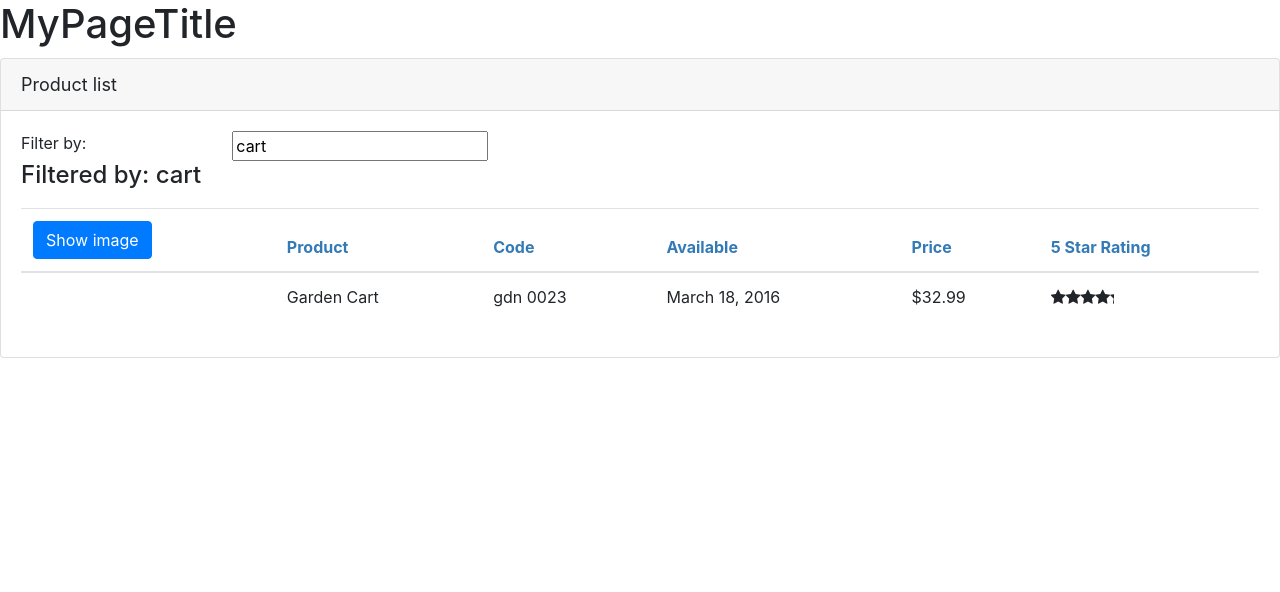
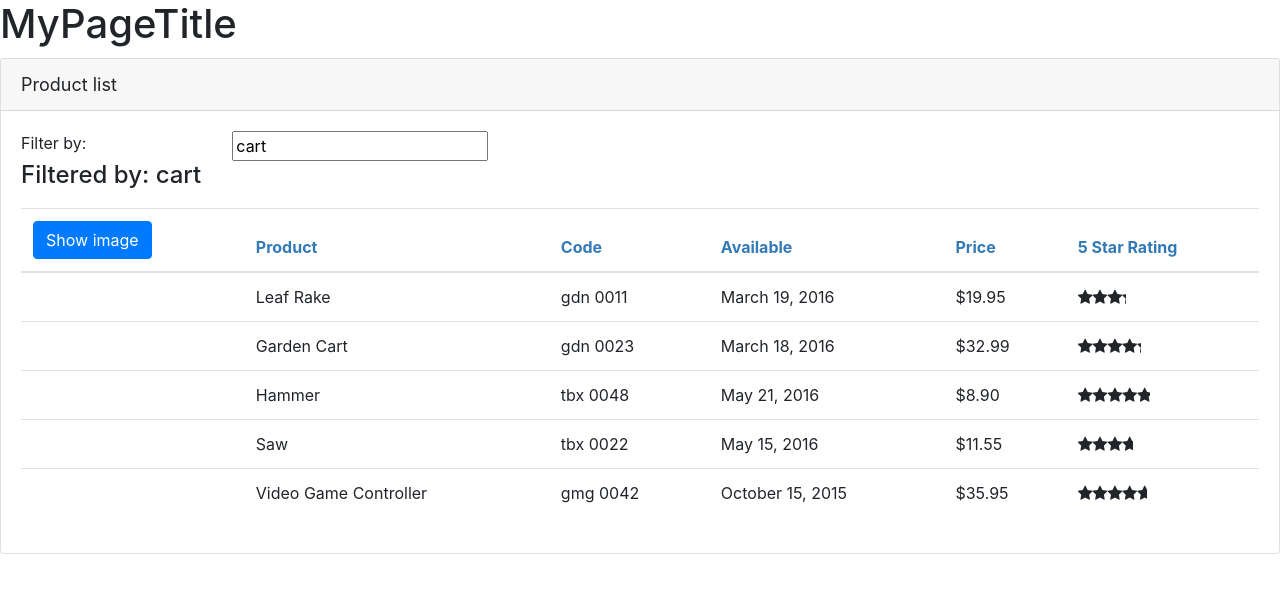
Before and after one commit to pseudoinsp/AngularIntro, an Angular app: page / in a window 1280 px wide. Shown: the top 592 px of the page. Built offline with nearby package versions, Linux system fonts and the light colour scheme.

Commit message:
After Module 9 (Services, Dependency injection).

```diff
--- a/src/app/products/product-list.component.ts
+++ b/src/app/products/product-list.component.ts
@@ -1,5 +1,6 @@
 import { Component, OnInit } from "@angular/core";
 import { IProduct } from "./product";
+import { ProductService } from "./product.service";
 
 @Component({
     selector: 'pm-products',
@@ -22,42 +23,9 @@
     }
 
     filteredProducts: IProduct[];
-    products: IProduct[] = [
-        {
-            "productId": 1,
-            "productName": "Leaf Rake",
-            "productCode": "GDN-0011",
-            "releaseDate": "March 19, 2016",
-            "description": "Leaf rake with 48-inch wooden handle.",
-            "price": 19.95,
-            "starRating": 3.2,
-            "imageUrl": "https://openclipart.org/image/300px/svg_to_png/26215/Anonymous_Leaf_Rake.png"
-          },
-          {
-            "productId": 2,
-            "productName": "Garden Cart",
-            "productCode": "GDN-0023",
-            "releaseDate": "March 18, 2016",
-            "description": "15 gallon capacity rolling garden cart",
-            "price": 32.99,
-            "starRating": 4.2,
-            "imageUrl": "https://openclipart.org/image/300px/svg_to_png/58471/garden_cart.png"
-          },
-          {
-            "productId": 5,
-            "productName": "Hammer",
-            "productCode": "TBX-0048",
-            "releaseDate": "May 21, 2016",
-            "description": "Curved claw steel hammer",
-            "price": 8.9,
-            "starRating": 4.8,
-            "imageUrl": "https://openclipart.org/image/300px/svg_to_png/73/rejon_Hammer.png"
-          }
-    ];
+    products: IProduct[];
 
-    constructor() {
-        this.filteredProducts = this.products;
-        this.listFilter = 'cart';
+    constructor(private productService: ProductService) {
     }
 
     performFilter(filterBy: string): IProduct[] {
@@ -75,6 +43,7 @@
     }
 
     ngOnInit(): void {
-        console.log('In OnInit');
+        this.products = this.productService.getProducts();
+        this.filteredProducts = this.products;
     }
 }
--- /dev/null
+++ b/src/app/products/product.service.ts
@@ -0,0 +1,62 @@
+import { Injectable } from "@angular/core";
+import { IProduct } from "./product";
+
+@Injectable({
+    providedIn: 'root'
+})
+export class ProductService {
+    getProducts(): IProduct[] {
+        return [
+            {
+              "productId": 1,
+              "productName": "Leaf Rake",
+              "productCode": "GDN-0011",
+              "releaseDate": "March 19, 2016",
+              "description": "Leaf rake with 48-inch wooden handle.",
+              "price": 19.95,
+              "starRating": 3.2,
+              "imageUrl": "https://openclipart.org/image/300px/svg_to_png/26215/Anonymous_Leaf_Rake.png"
+            },
+            {
+              "productId": 2,
+              "productName": "Garden Cart",
+              "productCode": "GDN-0023",
+              "releaseDate": "March 18, 2016",
+              "description": "15 gallon capacity rolling garden cart",
+              "price": 32.99,
+              "starRating": 4.2,
+              "imageUrl": "https://openclipart.org/image/300px/svg_to_png/58471/garden_cart.png"
+            },
+            {
+              "productId": 5,
+              "productName": "Hammer",
+              "productCode": "TBX-0048",
+              "releaseDate": "May 21, 2016",
+              "description": "Curved claw steel hammer",
+              "price": 8.9,
+              "starRating": 4.8,
+              "imageUrl": "https://openclipart.org/image/300px/svg_to_png/73/rejon_Hammer.png"
+            },
+            {
+              "productId": 8,
+              "productName": "Saw",
+              "productCode": "TBX-0022",
+              "releaseDate": "May 15, 2016",
+              "description": "15-inch steel blade hand saw",
+              "price": 11.55,
+              "starRating": 3.7,
+              "imageUrl": "https://openclipart.org/image/300px/svg_to_png/27070/egore911_saw.png"
+            },
+            {
+              "productId": 10,
+              "productName": "Video Game Controller",
+              "productCode": "GMG-0042",
+              "releaseDate": "October 15, 2015",
+              "description": "Standard two-button video game controller",
+              "price": 35.95,
+              "starRating": 4.6,
+              "imageUrl": "https://openclipart.org/image/300px/svg_to_png/120337/xbox-controller_01.png"
+            }
+          ]
+    }
+}
```
